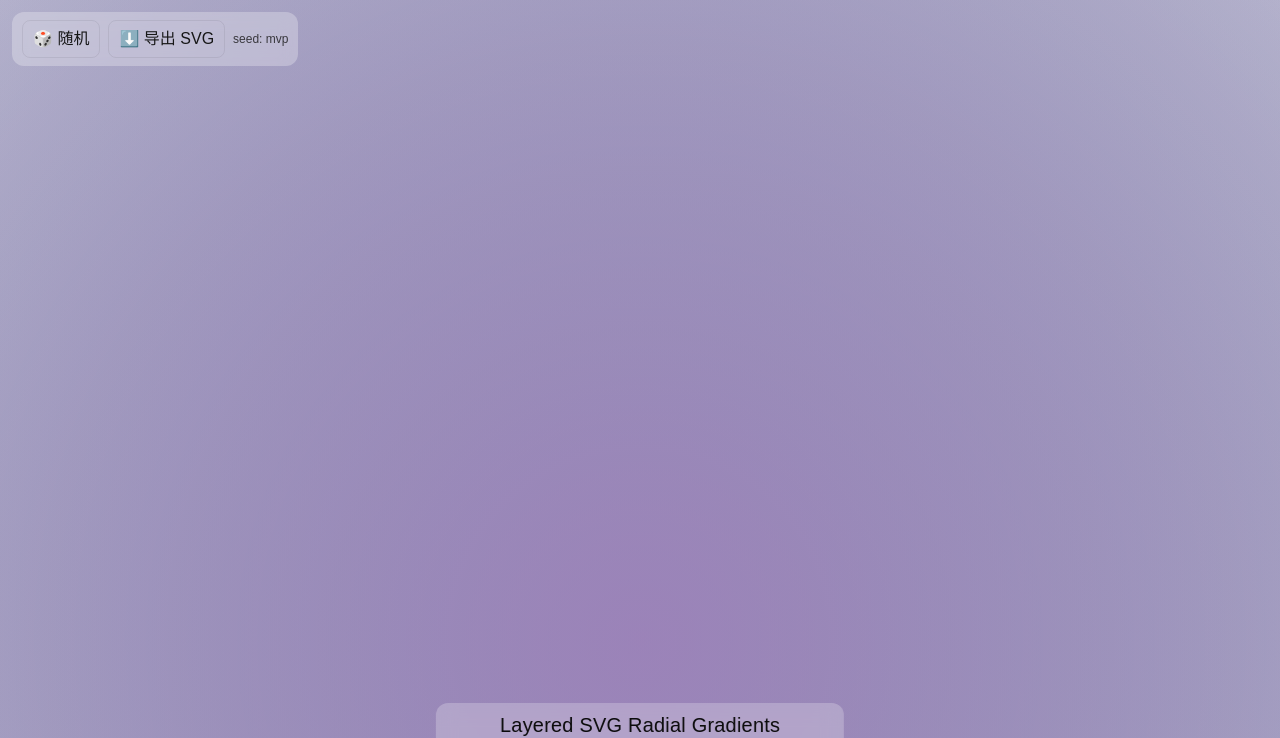
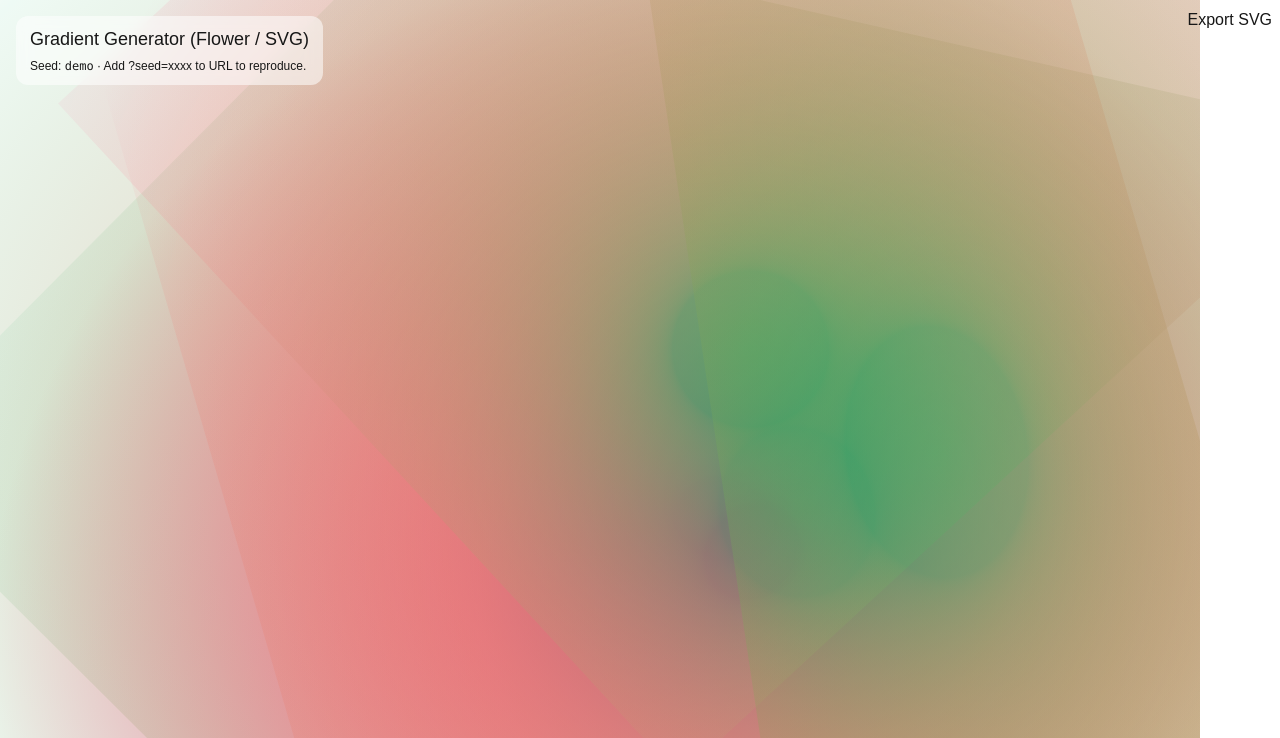
Before and after one commit to sorenpeng/gradient-image-generator, a Next.js app: page / in a window 1280 px wide. Shown: the top 738 px of the page. Built offline with nearby package versions, Linux system fonts and the light colour scheme.

Commit message:
Implement gradient image generator with flower-inspired style and SVG rendering

```diff
--- a/app/page.tsx
+++ b/app/page.tsx
@@ -1,18 +1,42 @@
 "use client";
-import GradientBG from "@/components/GradientBG";
 import { useSearchParams } from "next/navigation";
+import { GradientSurface } from "@/components/GradientSurface";
 
 export default function Page() {
   const sp = useSearchParams();
-  const seed = sp.get("seed") || "mvp";
+  const seed = sp.get("seed") || "demo";
   return (
-    <main style={{ height: "100dvh", width: "100vw" }}>
-      <GradientBG seed={seed} layers={4} inertia={0.87} quality="high" />
-      <div className="hero">
-        <h1>Layered SVG Radial Gradients</h1>
-        <p>
-          Move your mouse / touch to explore. Add <code>?seed=xxxxx</code> to
-          share.
+    <main style={{ height: "100dvh", width: "100vw", position: "relative" }}>
+      {/* New unified surface */}
+      <GradientSurface
+        seed={seed}
+        styleType="flower"
+        renderer="svg"
+        width={1200}
+        height={1200}
+      />
+      <div
+        style={{
+          position: "absolute",
+          top: 16,
+          left: 16,
+          background: "rgba(255,255,255,0.55)",
+          padding: "10px 14px",
+          borderRadius: 12,
+          backdropFilter: "blur(8px)",
+        }}
+      >
+        <h1 style={{ fontSize: 18, margin: 0 }}>
+          Gradient Generator (Flower / SVG)
+        </h1>
+        <p
+          style={{
+            fontSize: 12,
+            margin: "4px 0 0",
+            maxWidth: 320,
+          }}
+        >
+          Seed: <code>{seed}</code> · Add ?seed=xxxx to URL to reproduce.
         </p>
       </div>
     </main>
--- /dev/null
+++ b/components/GradientSurface.tsx
@@ -0,0 +1,39 @@
+"use client";
+import React, { useMemo } from "react";
+import { createRng } from "../lib/rng";
+import { buildFlowerPalette } from "../lib/palettes/flower";
+import { buildFlowerField } from "../lib/styles/flower";
+import { SVGRadialRenderer } from "../lib/renderers/svgRadial";
+
+export interface GradientSurfaceProps {
+  styleType?: "flower";
+  renderer?: "svg";
+  seed: string | number;
+  width?: number;
+  height?: number;
+}
+
+export const GradientSurface: React.FC<GradientSurfaceProps> = ({
+  styleType = "flower",
+  renderer = "svg",
+  seed,
+  width = 1000,
+  height = 1000,
+}) => {
+  const rng = useMemo(() => createRng(seed), [seed]);
+  const palette = useMemo(() => buildFlowerPalette(rng), [rng]);
+  const field = useMemo(() => buildFlowerField(rng, palette), [rng, palette]);
+
+  if (renderer === "svg") {
+    return (
+      <SVGRadialRenderer
+        palette={palette}
+        field={field}
+        width={width}
+        height={height}
+        seed={seed}
+      />
+    );
+  }
+  return null;
+};
--- /dev/null
+++ b/lib/color.ts
@@ -0,0 +1,48 @@
+// lib/color.ts
+// OKLCH helpers & interpolation
+export interface OKLCH {
+  l: number;
+  c: number;
+  h: number;
+} // h in degrees
+
+export function clamp(v: number, a = 0, b = 1) {
+  return v < a ? a : v > b ? b : v;
+}
+
+export function toCss({ l, c, h }: OKLCH) {
+  return `oklch(${(l * 100).toFixed(2)}% ${c.toFixed(4)} ${h.toFixed(2)})`;
+}
+
+export function lerp(a: number, b: number, t: number) {
+  return a + (b - a) * t;
+}
+export function lerpAngle(a: number, b: number, t: number) {
+  let d = ((b - a + 540) % 360) - 180; // shortest path
+  return a + d * t;
+}
+export function lerpOKLCH(a: OKLCH, b: OKLCH, t: number): OKLCH {
+  return {
+    l: lerp(a.l, b.l, t),
+    c: lerp(a.c, b.c, t),
+    h: lerpAngle(a.h, b.h, t),
+  };
+}
+
+export function randomOKLCH(
+  rng: () => number,
+  base: Partial<OKLCH> = {}
+): OKLCH {
+  return {
+    l: base.l ?? 0.4 + rng() * 0.4,
+    c: base.c ?? 0.05 + rng() * 0.25,
+    h: base.h ?? rng() * 360,
+  };
+}
+
+export function toSRGBApprox(c: OKLCH): { r: number; g: number; b: number } {
+  // Minimal placeholder: fallback approximate conversion using CSS by creating a color string and letting browser parse later.
+  // For server-side or tests you may implement full OKLab->sRGB pipeline.
+  // Here we just approximate by returning neutral value for constraints.
+  return { r: c.l, g: c.l, b: c.l };
+}
--- /dev/null
+++ b/lib/palettes/flower.ts
@@ -0,0 +1,35 @@
+// lib/palettes/flower.ts
+import { RNG } from "../rng";
+import { OKLCH, randomOKLCH, toCss } from "../color";
+
+export interface PaletteStop {
+  pos: number;
+  color: OKLCH;
+}
+export interface PaletteSpec {
+  stops: PaletteStop[];
+  css: string[];
+}
+
+export function buildFlowerPalette(rng: RNG): PaletteSpec {
+  const warmHue = rng() * 50 + 330; // wrap near magenta/red (330-380)
+  const coolHue = (warmHue + 140 + rng() * 40) % 360; // green-cyan region
+  const count = 3 + Math.floor(rng() * 3); // 3-5 stops
+  const stops: PaletteStop[] = [];
+  for (let i = 0; i < count; i++) {
+    const t = i / (count - 1);
+    const hueCluster = t < 0.55 ? warmHue : coolHue; // center biased warm
+    const l = 0.55 + (1 - Math.abs(t - 0.4)) * 0.25 + (rng() - 0.5) * 0.06; // center brighter
+    const c = 0.12 + (t < 0.55 ? 0.18 : 0.1) + (rng() - 0.5) * 0.05;
+    const h = (hueCluster + (rng() - 0.5) * 18 + 360) % 360;
+    stops.push({ pos: t, color: { l, c, h } });
+  }
+  // ensure monotonic-ish lightness (allow slight rebound)
+  for (let i = 1; i < stops.length; i++) {
+    if (stops[i].color.l < stops[i - 1].color.l - 0.18) {
+      stops[i].color.l = stops[i - 1].color.l - 0.12;
+    }
+  }
+  const css = stops.map((s) => toCss(s.color));
+  return { stops, css };
+}
--- /dev/null
+++ b/lib/renderers/svgRadial.tsx
@@ -0,0 +1,116 @@
+// lib/renderers/svgRadial.tsx
+"use client";
+import React, { useEffect, useRef } from "react";
+import { PaletteSpec } from "../palettes/flower";
+import { FieldSpec } from "../styles/flower";
+
+export interface SVGRadialProps {
+  palette: PaletteSpec;
+  field: FieldSpec;
+  width: number;
+  height: number;
+  seed: string | number;
+  animate?: boolean;
+  className?: string;
+  onExport?(svgText: string): void;
+}
+
+export const SVGRadialRenderer: React.FC<SVGRadialProps> = ({
+  palette,
+  field,
+  width,
+  height,
+  seed,
+  animate = true,
+  className,
+  onExport,
+}) => {
+  const ref = useRef<SVGSVGElement | null>(null);
+
+  useEffect(() => {
+    if (!animate) return;
+    let af = 0;
+    const start = performance.now();
+    const loop = (t: number) => {
+      const k = (t - start) / 1000;
+      const svg = ref.current;
+      if (svg) {
+        svg.style.setProperty("--t", k.toString());
+      }
+      af = requestAnimationFrame(loop);
+    };
+    af = requestAnimationFrame(loop);
+    return () => cancelAnimationFrame(af);
+  }, [animate, seed]);
+
+  function handleExport() {
+    if (!ref.current) return;
+    const xml = new XMLSerializer().serializeToString(ref.current);
+    onExport?.(xml);
+  }
+
+  return (
+    <div className={className} style={{ position: "relative" }}>
+      <svg
+        ref={ref}
+        viewBox={`0 0 ${width} ${height}`}
+        width={width}
+        height={height}
+        xmlns="http://www.w3.org/2000/svg"
+        preserveAspectRatio="none"
+        style={{ display: "block" }}
+      >
+        <defs>
+          {field.layers.map((layer, i) => {
+            const [a, b] = layer.stopIndices;
+            const c1 = palette.css[a];
+            const c2 = palette.css[b];
+            const id = `g_${i}`;
+            return (
+              <radialGradient
+                key={id}
+                id={id}
+                gradientUnits="userSpaceOnUse"
+                cx={layer.center.x * width}
+                cy={layer.center.y * height}
+                r={layer.radius * Math.min(width, height)}
+              >
+                <stop offset={0} stopColor={c1} stopOpacity={0.9} />
+                <stop offset={1} stopColor={c2} stopOpacity={0} />
+              </radialGradient>
+            );
+          })}
+        </defs>
+        {field.layers.map((layer, i) => (
+          <g
+            key={i}
+            transform={`translate(${layer.center.x * width} ${
+              layer.center.y * height
+            }) rotate(${(layer.rotation * 57.2958).toFixed(
+              2
+            )}) scale(${layer.scale.x.toFixed(3)} ${layer.scale.y.toFixed(
+              3
+            )}) translate(${-(layer.center.x * width)} ${-(
+              layer.center.y * height
+            )})`}
+          >
+            <rect
+              x={0}
+              y={0}
+              width={width}
+              height={height}
+              fill={`url(#g_${i})`}
+              opacity={layer.opacity.toFixed(3)}
+            />
+          </g>
+        ))}
+      </svg>
+      <button
+        style={{ position: "absolute", top: 8, right: 8 }}
+        onClick={handleExport}
+      >
+        Export SVG
+      </button>
+    </div>
+  );
+};
--- /dev/null
+++ b/lib/rng.ts
@@ -0,0 +1,20 @@
+// lib/rng.ts
+// Unified seeded RNG helper (wrapping mulberry32) plus utilities to get multiple independent streams.
+import { hashSeed, mulberry32 } from "./random";
+
+export type RNG = () => number;
+
+export function createRng(seed: string | number): RNG {
+  const s = typeof seed === "number" ? seed : hashSeed(String(seed));
+  return mulberry32(s);
+}
+
+// Split a rng into n new rng functions using jump-ahead by consuming values.
+export function split(rng: RNG, count: number): RNG[] {
+  return Array.from({ length: count }, (_, i) => {
+    // advance rng a few times to decorrelate
+    let acc = 0;
+    for (let k = 0; k < 3 + i; k++) acc = rng();
+    return mulberry32(Math.floor(acc * 0xffffffff));
+  });
+}
--- /dev/null
+++ b/lib/styles/flower.ts
@@ -0,0 +1,51 @@
+// lib/styles/flower.ts
+// Flower style field / layer specification for SVG radial renderer
+import { RNG } from "../rng";
+import { PaletteSpec } from "../palettes/flower";
+
+export interface RadialLayer {
+  id: string;
+  center: { x: number; y: number }; // 0..1
+  radius: number; // relative to min(w,h)
+  scale: { x: number; y: number };
+  rotation: number; // rad
+  opacity: number;
+  stopIndices: [number, number]; // which palette stops to blend
+  focusJitter: number;
+}
+
+export interface FieldSpec {
+  layers: RadialLayer[];
+}
+
+export function buildFlowerField(rng: RNG, palette: PaletteSpec): FieldSpec {
+  const layerCount = 3 + Math.floor(rng() * 5); // 3-7
+  const axisAngle = rng() * Math.PI * 2;
+  const layers: RadialLayer[] = [];
+  for (let i = 0; i < layerCount; i++) {
+    const t = i / layerCount;
+    const dist = (0.08 + t * 0.35) * (0.4 + rng() * 0.9);
+    const dir = axisAngle + (rng() - 0.5) * 0.9; // scatter along axis
+    const cx = 0.5 + Math.cos(dir) * dist;
+    const cy = 0.5 + Math.sin(dir) * dist;
+    const radius = 0.45 + t * 0.55 + rng() * 0.15;
+    const scale = { x: 1 + (rng() - 0.5) * 0.6, y: 1 + (rng() - 0.5) * 0.6 };
+    const rotation = rng() * Math.PI;
+    const opacity = 0.35 + (1 - t) * 0.55;
+    const a = Math.floor(rng() * palette.stops.length);
+    const b =
+      (a + 1 + Math.floor(rng() * (palette.stops.length - 1))) %
+      palette.stops.length;
+    layers.push({
+      id: `L${i}`,
+      center: { x: cx, y: cy },
+      radius,
+      scale,
+      rotation,
+      opacity,
+      stopIndices: [a, b],
+      focusJitter: 0.05 + rng() * 0.15,
+    });
+  }
+  return { layers };
+}
```
Also changed, not shown: 1 other file (tests, documents, lock files or other folders).
